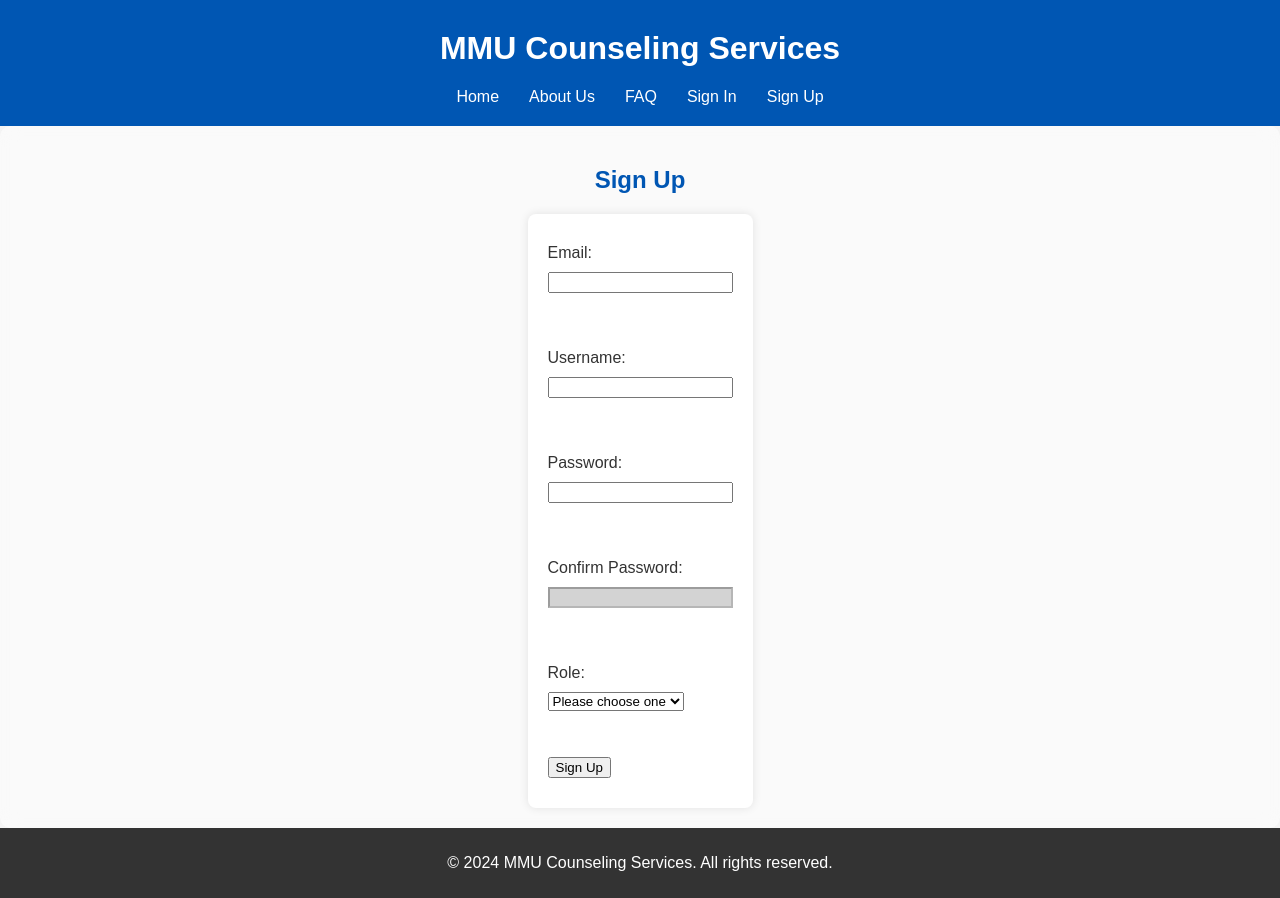
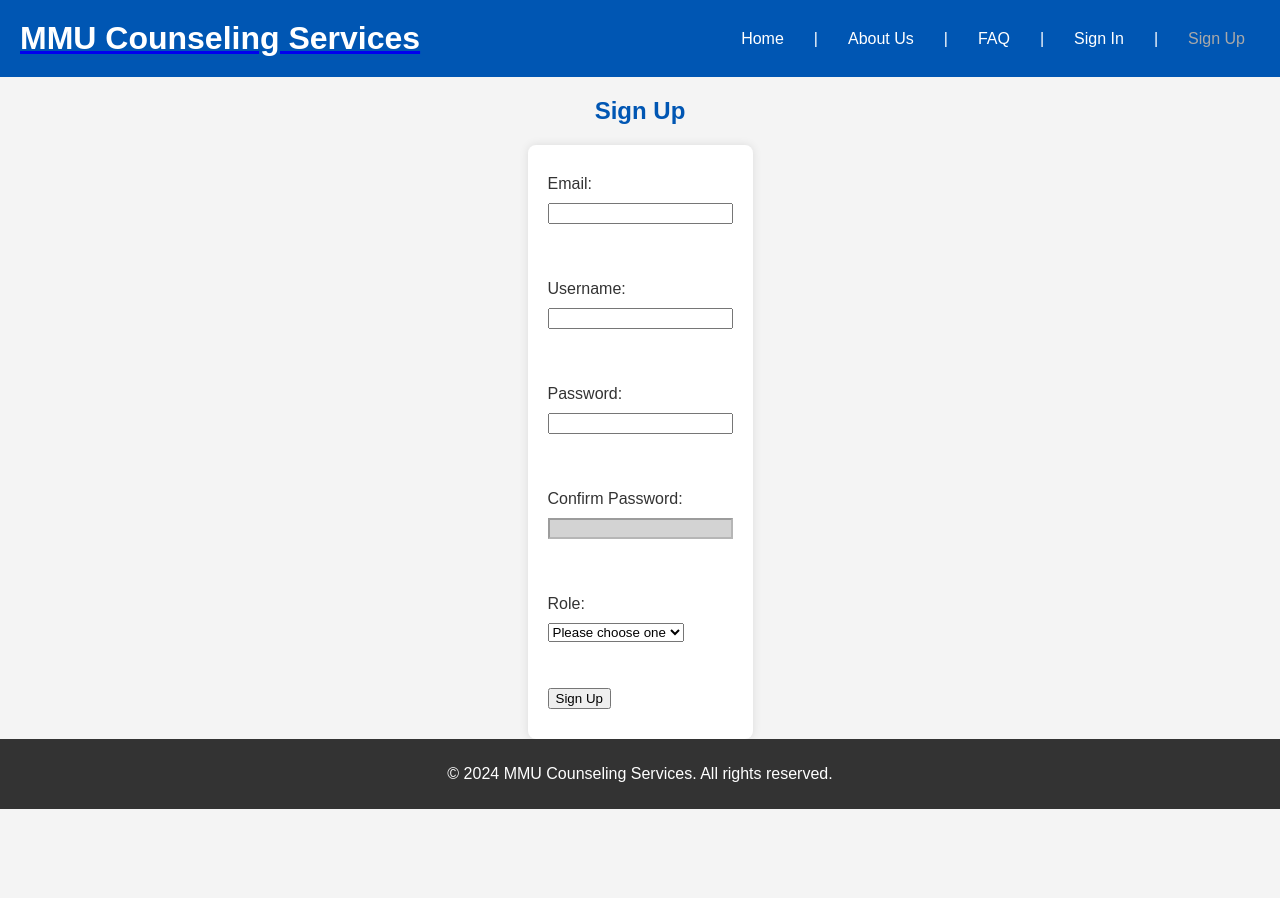
Before and after one commit to SalahAlHaismawi/Web-Development-Course, a PHP site: page /signup.php in a window 1280 px wide. After the commit the page ends 809 px from the top, so only its background shows below. Run offline with PHP 8.4, Linux system fonts and the light colour scheme.

Commit message:
More changes done to the frontend

```diff
--- a/assets/css/style.css
+++ b/assets/css/style.css
@@ -21,10 +21,6 @@ body {
     align-items: center;
     width: 100%;
     flex-grow: 1;
-    backdrop-filter: blur(10px);
-    background-color: rgba(255, 255, 255, 0.5);
-    padding: 20px;
-    border-radius: 10px;
 }
 
 header {
@@ -34,7 +30,6 @@ header {
     text-align: center;
     width: 100%;
     flex-shrink: 0;
-    min-height: 10vh;
 }
 
 footer {
@@ -69,6 +64,14 @@ label, input {
 }
 
 
+.nav-container {
+    display: flex;
+    justify-content: space-between;
+    align-items: center;
+    text-align: center;
+}
+
+
 nav ul {
     display: flex;
     justify-content: center;
@@ -80,9 +83,15 @@ nav ul {
 
 nav ul li {
     margin: 0 15px;
+
 }
 
 nav ul li a {
     color: #fff;
     text-decoration: none;
 }
+
+nav ul li a.active {
+    color: darkgrey;
+    text-decoration: none;
+}
--- a/includes/header.php
+++ b/includes/header.php
@@ -1,19 +1,27 @@
 <!DOCTYPE html>
 <html>
+
 <head>
     <title>MMU Counseling Services</title>
     <link rel="stylesheet" type="text/css" href="assets/css/style.css">
 </head>
+
 <body>
     <header>
-        <h1 style="color: white; margin-top: 10px;">MMU Counseling Services</h1>
-        <nav>
-            <ul>
-                <li><a href="index.php">Home</a></li>
-                <li><a href="aboutus.php">About Us</a></li>
-                <li><a href="faq.php">FAQ</a></li>
-                <li><a href="signin.php">Sign In</a></li>
-                <li><a href="signup.php">Sign Up</a></li>
-            </ul>
-        </nav>
+        <div class="nav-container">
+        <a href="index.php"><h1 style="color: white; margin: auto; text-decoration: none;">MMU Counseling Services</h1></a>
+            <nav>
+                <ul>
+                    <li><a class="<?= basename($_SERVER['PHP_SELF']) == 'index.php' ? 'active' : '' ?>" href="index.php">Home</a></li>
+                    <li>|</li>
+                    <li><a class="<?= basename($_SERVER['PHP_SELF']) == 'aboutus.php' ? 'active' : '' ?>" href="aboutus.php">About Us</a></li>
+                    <li>|</li>
+                    <li><a class="<?= basename($_SERVER['PHP_SELF']) == 'faq.php' ? 'active' : '' ?>" href="faq.php">FAQ</a></li>
+                    <li>|</li>
+                    <li><a class="<?= basename($_SERVER['PHP_SELF']) == 'signin.php' ? 'active' : '' ?>" href="signin.php">Sign In</a></li>
+                    <li>|</li>
+                    <li><a class="<?= basename($_SERVER['PHP_SELF']) == 'signup.php' ? 'active' : '' ?>" href="signup.php">Sign Up</a></li>
+                </ul>
+            </nav>
+        </div>
     </header>
```
Also changed, not shown: index.php (+29 -0 lines).
